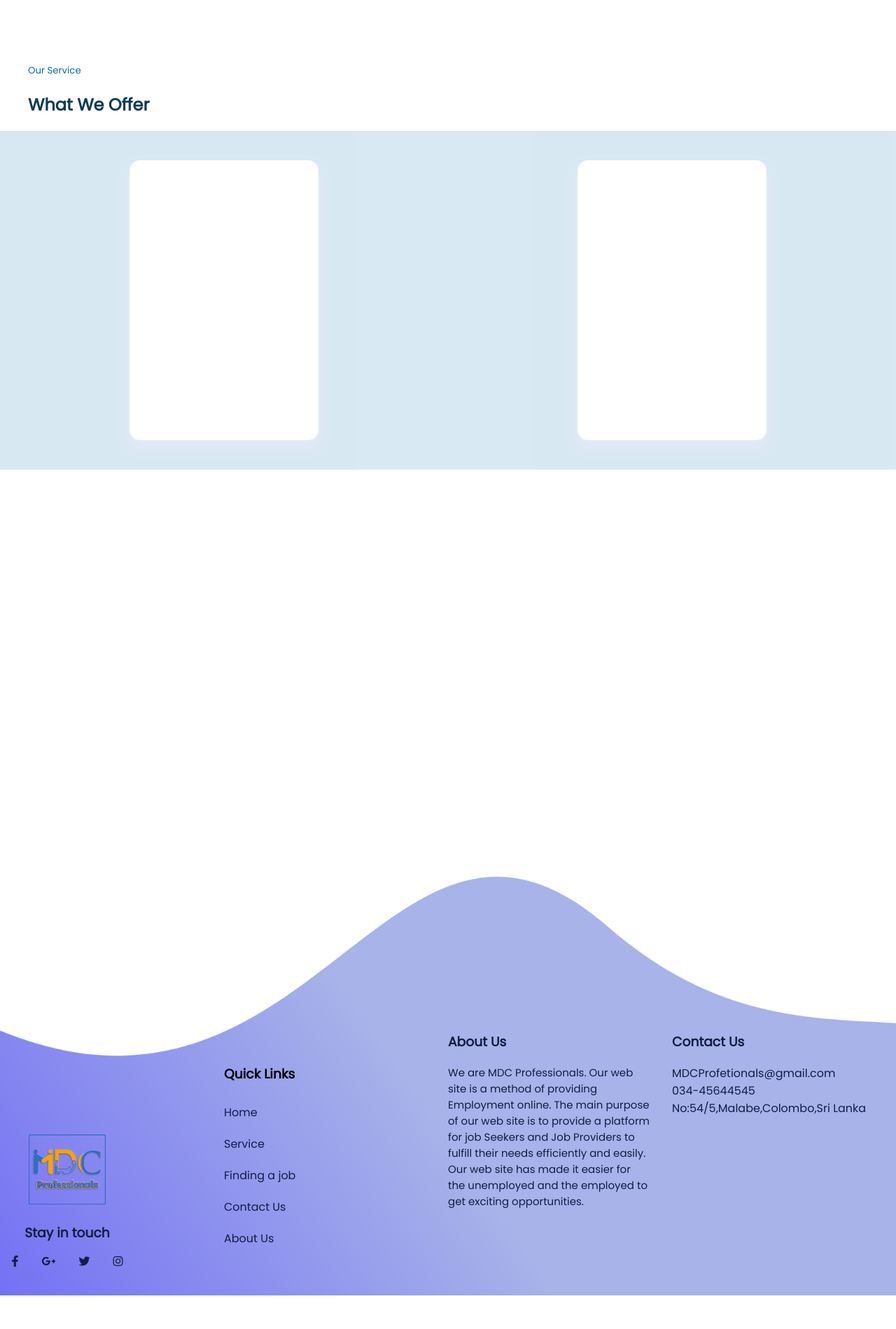
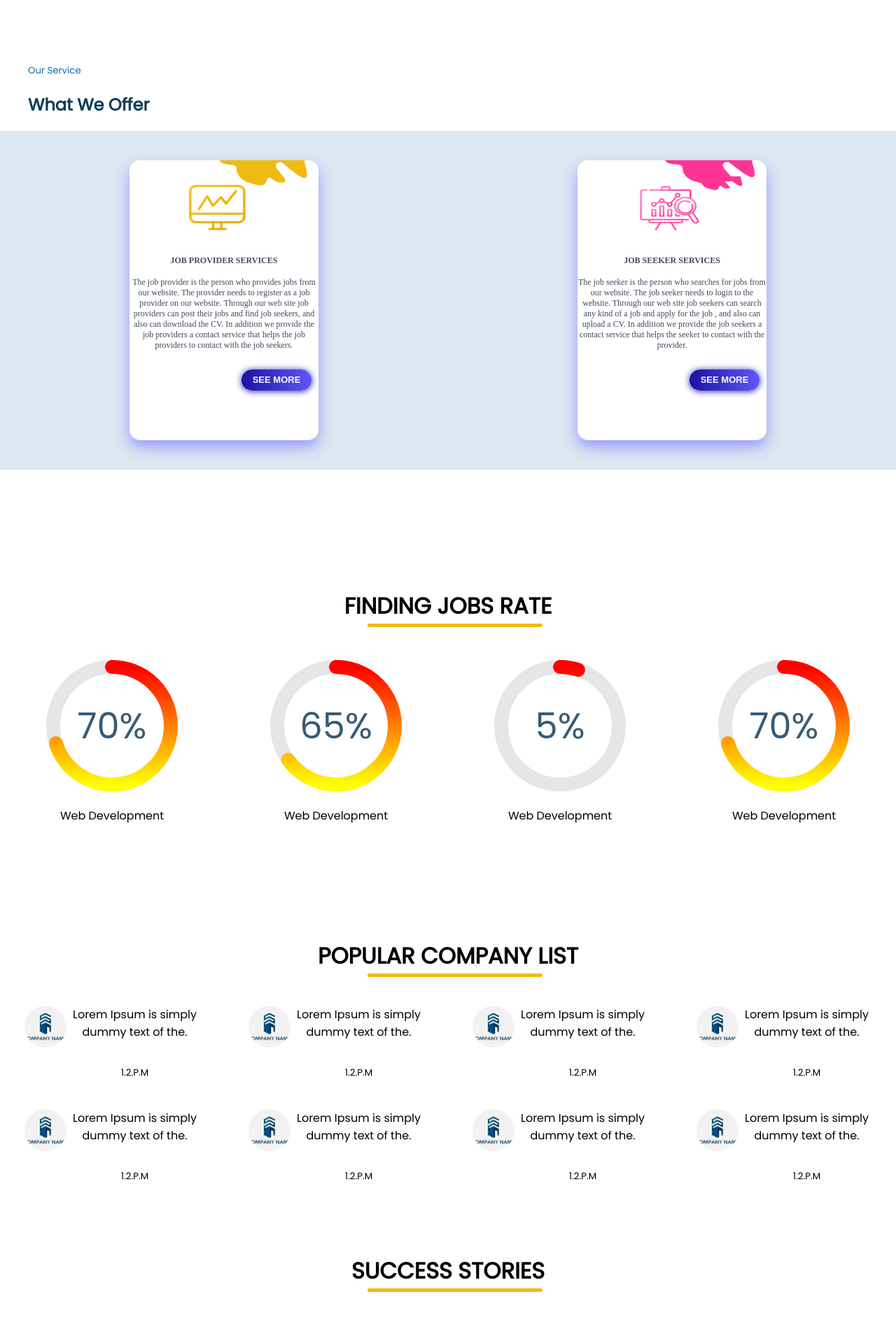
Before and after one commit to MadhushaPrasad/MDC-Professionals, a PHP site: page / in a window 1280 px wide. Shown: the part 1399-3298 px from the top of the page at 70% size. Before the commit the page ends 3250 px from the top, so only its background shows below. Run offline with PHP 8.4, Linux system fonts and the light colour scheme; some libraries are stand-ins or nearby versions.

Commit message:
finished index page, contact page and some of other pages

```diff
--- a/assets/css/index.css
+++ b/assets/css/index.css
@@ -1,3 +1,7 @@
+html {
+    scroll-behavior: smooth;
+}
+
 ::-webkit-scrollbar {
     width: 5px;
     height: 5px;
@@ -24,7 +28,7 @@ main {
     position: absolute;
     top: 50px;
     width: 100%;
-    height: 100%;
+    height: 45%;
     background-color: #ffffff;
 }
 
@@ -110,8 +114,7 @@ main {
     flex-direction: row;
     align-items: center;
     justify-content: space-around;
-    background-color: #046EAB;
-    opacity: 15%;
+    background-color: #DAE9F2;
 }
 
 .card {
@@ -121,6 +124,59 @@ main {
     border-radius: 15px;
     box-shadow: 0 10px 20px rgba(126, 118, 249, 0.702);
     overflow: visible;
+    text-align: center;
+    cursor: pointer;
+}
+
+.card:hover {
+    width: 290px;
+    height: 420px;
+    overflow: hidden;
+    transition: 0.10s all;
+}
+
+.topDiv {
+    position: relative;
+    width: 100%;
+    height: 30%;
+    border-radius: 15px 15px 0 0;
+}
+
+.topDiv {
+    width: 100%;
+    height: 30%;
+    display: flex;
+    justify-content: flex-end;
+    align-items: flex-start;
+}
+
+.topDiv img {
+    width: 185px;
+    height: 100px;
+}
+
+.info {
+    font-size: 12px;
+    font-family: 'Poppins Medium';
+    color: #42495B;
+}
+
+.info button {
+    position: relative;
+    width: 100px;
+    height: 30px;
+    border-radius: 20px;
+    outline: none;
+    border: none;
+    overflow: hidden;
+    font-size: 13px;
+    color: #ffffff;
+    font-weight: bold;
+    box-shadow: 0 1px 10px #1A129F;
+    background: linear-gradient(to left, #6156F9, #1A129F);
+    text-transform: uppercase;
+    left: 75px;
+    top: 15px;
 }
 
 /*Our Service style end*/
--- /dev/null
+++ b/assets/css/jobRate.css
@@ -0,0 +1,29 @@
+/*finding job rate styles*/
+.rateDiv {
+    position: relative;
+    width: 100%;
+    height: 350px;
+    top: 220px;
+    display: flex;
+    flex-direction: column;
+    text-align: center;
+    margin-top: 150px;
+}
+
+.rateDiv span {
+    position: absolute;
+    width: 250px;
+    height: 5px;
+    top: 70px;
+    left: 41%;
+    background-color: rgba(240, 187, 17, 1);
+    border-radius: 600px;
+
+}
+
+.rateCircleList {
+    display: flex;
+    flex-direction: row;
+    justify-content: space-around;
+    margin-top: 25px;
+}
--- /dev/null
+++ b/assets/css/popular-company-list.css
@@ -0,0 +1,41 @@
+/*finding job rate styles*/
+.companyDiv {
+    position: relative;
+    width: 100%;
+    height: 450px;
+    top: 220px;
+    display: flex;
+    flex-direction: column;
+    text-align: center;
+    margin-top: 150px;
+}
+
+.companyDiv span {
+    position: absolute;
+    width: 250px;
+    height: 5px;
+    top: 70px;
+    left: 41%;
+    background-color: rgba(240, 187, 17, 1);
+    border-radius: 600px;
+}
+
+.companyList {
+    display: flex;
+    flex-direction: row;
+    justify-content: space-around;
+    margin-top: 25px;
+}
+
+.comInfoDiv {
+    display: flex;
+    flex-direction: row;
+    width: 250px;
+    justify-content: space-between;
+}
+
+.comNameInfo {
+    display: flex;
+    flex-direction: column;
+    margin-left: 5px;
+}
--- /dev/null
+++ b/assets/css/success-stories.css
@@ -0,0 +1,42 @@
+/*finding job rate styles*/
+.storyDiv {
+    position: relative;
+    width: 100%;
+    height: 450px;
+    top: 220px;
+    display: flex;
+    flex-direction: column;
+    text-align: center;
+}
+
+.storyDiv span {
+    position: absolute;
+    width: 250px;
+    height: 5px;
+    top: 70px;
+    left: 41%;
+    background-color: rgba(240, 187, 17, 1);
+    border-radius: 600px;
+}
+
+.storyDivList {
+    display: flex;
+    flex-direction: row;
+    justify-content: center;
+    margin-top: 50px;
+    margin-bottom: 25px;
+}
+
+.storyInfoDiv {
+    display: flex;
+    flex-direction: row;
+    width: 250px;
+    justify-content: space-between;
+    margin-right: 100px;
+}
+
+.storyInfo {
+    display: flex;
+    flex-direction: column;
+    margin-left: 5px;
+}
--- /dev/null
+++ b/assets/js/circularProgressBar.js
@@ -0,0 +1,143 @@
+var CircularProgressBar = function () {
+    "use strict";
+
+    function e(e, t, n) {
+        return t in e ? Object.defineProperty(e, t, {
+            value: n,
+            enumerable: !0,
+            configurable: !0,
+            writable: !0
+        }) : e[t] = n, e
+    }
+
+    function t(e, t) {
+        var n = Object.keys(e);
+        if (Object.getOwnPropertySymbols) {
+            var r = Object.getOwnPropertySymbols(e);
+            t && (r = r.filter((function (t) {
+                return Object.getOwnPropertyDescriptor(e, t).enumerable
+            }))), n.push.apply(n, r)
+        }
+        return n
+    }
+
+    function n(n) {
+        for (var r = 1; r < arguments.length; r++) {
+            var i = null != arguments[r] ? arguments[r] : {};
+            r % 2 ? t(Object(i), !0).forEach((function (t) {
+                e(n, t, i[t])
+            })) : Object.getOwnPropertyDescriptors ? Object.defineProperties(n, Object.getOwnPropertyDescriptors(i)) : t(Object(i)).forEach((function (e) {
+                Object.defineProperty(n, e, Object.getOwnPropertyDescriptor(i, e))
+            }))
+        }
+        return n
+    }
+
+    var r = {
+        colorCircle: !1,
+        colorSlice: "#00a1ff",
+        end: 264,
+        fontColor: "#365b74",
+        fontSize: "1.6rem",
+        fontWeight: 400,
+        lineargradient: !1,
+        number: !0,
+        opacity: 10,
+        round: !1,
+        size: 200,
+        stroke: 10
+    };
+    return function t(i) {
+        var o = this;
+        !function (e, t) {
+            if (!(e instanceof t)) throw new TypeError("Cannot call a class as a function")
+        }(this, t), e(this, "initial", (function (e) {
+            if ("IntersectionObserver" in window) {
+                var t = new IntersectionObserver((function (e, t) {
+                    e.map((function (e) {
+                        e.isIntersecting && e.intersectionRatio > .75 && (o.createSvg(e.target), t.unobserve(e.target))
+                    }))
+                }), {root: null, rootMargin: "0px", threshold: 1});
+                e.map((function (e) {
+                    t.observe(e)
+                }))
+            } else e.map((function (e) {
+                o.createSvg(e)
+            }))
+        })), e(this, "hex2rgb", (function (e) {
+            var t = arguments.length > 1 && void 0 !== arguments[1] ? arguments[1] : 10,
+                n = "string" == typeof e ? parseInt(e.replace("#", ""), 16) : e;
+            return "rgba(".concat(n >> 16, ", ").concat((65280 & n) >> 8, ", ").concat(255 & n, ", ").concat(t / 100, ")")
+        })), e(this, "progressBar", (function (e, t, r) {
+            var i = r.index, c = r.number, a = r.stroke, s = r.round, l = r.lineargradient, u = r.colorSlice,
+                d = r.colorCircle, p = r.opacity, f = r.size;
+            c && e.insertBefore(o.percentElement(r), e.firstElementChild);
+            var g = document.querySelector(".".concat(o.pieName, "-circle-").concat(i)), h = {
+                fill: "none",
+                transform: "rotate(-90, 50, 50)",
+                "stroke-width": a,
+                "stroke-linecap": s ? "round" : ""
+            };
+            o.setAttr(g, h, !1), o.animationTo(n(n({}, r), {}, {element: g}), !0), g.setAttribute("stroke", l ? "url(#linear-".concat(i, ")") : u);
+            var m = d ? "" : "border-radius:50%;box-shadow:inset 0px 0px ".concat(a, "px ").concat(a, "px ").concat(o.hex2rgb(u, p));
+            t.setAttribute("style", "width:".concat(f, "px;height:").concat(f, "px;position:relative;").concat(m))
+        })), e(this, "animationTo", (function (e) {
+            var t = arguments.length > 1 && void 0 !== arguments[1] && arguments[1], i = Math.round(e.percent),
+                c = document.querySelector(".".concat(o.pieName, "-circle-").concat(e.index));
+            if (c) {
+                var a = JSON.parse(c.getAttribute("data-angel")), s = t ? e : n(n({}, r), e),
+                    l = document.querySelector(".".concat(o.pieName, "-percent-").concat(e.index));
+                if (!(i > 100 || i < 0 || a === i)) {
+                    var u, d = t ? 0 : a, p = function e() {
+                        a >= s.percent ? d-- : d++, u = requestAnimationFrame(e), c.setAttribute("stroke-dasharray", 2.64 * d + ", 20000"), l && s.number && (l.textContent = "".concat(d, "%")), d === i && (c.setAttribute("data-angel", d), cancelAnimationFrame(u))
+                    };
+                    requestAnimationFrame(p)
+                }
+            }
+        })), e(this, "percentElement", (function (e) {
+            var t = e.index, n = e.fontSize, r = e.fontWeight, i = e.fontColor,
+                c = document.createElementNS(o.svg, "text"), a = {
+                    class: "".concat(o.pieName, "-percent-").concat(t),
+                    x: "50%",
+                    y: "50%",
+                    "font-size": n,
+                    "font-weight": r,
+                    fill: i,
+                    "text-anchor": "middle",
+                    "dominant-baseline": "central"
+                };
+            return o.setAttr(c, a, !1), c
+        })), e(this, "createSvg", (function (e) {
+            var t = JSON.parse(e.getAttribute("data-pie")), i = e.getAttribute("data-index"),
+                c = n(n(n({}, r), t), {}, {index: i}), a = document.createElementNS(o.svg, "svg"),
+                s = {width: c.size, height: c.size, viewBox: "0 0 100 100"};
+            o.setAttr(a, s, !1), c.colorCircle && a.appendChild(o.circleSvg(c, "bottom")), c.lineargradient && a.appendChild(o.gradient(c)), a.appendChild(o.circleSvg(c, "top", !0)), e.appendChild(a), o.progressBar(a, e, c)
+        })), e(this, "gradient", (function (e) {
+            var t = e.index, n = e.lineargradient, r = document.createElementNS(o.svg, "defs"),
+                i = document.createElementNS(o.svg, "linearGradient");
+            i.id = "linear-".concat(t);
+            var c = [].slice.call(n);
+            r.appendChild(i);
+            var a = 0;
+            return c.map((function (e) {
+                var t = document.createElementNS(o.svg, "stop"),
+                    n = {offset: "".concat(a, "%"), "stop-color": "".concat(e)};
+                o.setAttr(t, n, !1), i.appendChild(t), a += 100 / (c.length - 1)
+            })), r
+        })), e(this, "circleSvg", (function (e, t) {
+            var r = e.index, i = e.colorCircle, c = e.stroke,
+                a = arguments.length > 2 && void 0 !== arguments[2] && arguments[2],
+                s = document.createElementNS(o.svg, "circle"), l = {fill: "none", stroke: i, "stroke-width": c},
+                u = "top" === t ? {class: "".concat(o.pieName, "-circle-").concat(r)} : l,
+                d = n({cx: 50, cy: 50, r: 42, "shape-rendering": "geometricPrecision", "data-angle": a ? 0 : ""}, u);
+            return o.setAttr(s, d, !1), s
+        })), e(this, "setAttr", (function (e, t) {
+            var n = arguments.length > 2 && void 0 !== arguments[2] && arguments[2];
+            for (var r in t) n ? e.setAttributeNS(null, r, t[r]) : e.setAttribute(r, t[r])
+        })), this.pieName = i, this.svg = "http://www.w3.org/2000/svg";
+        var c = document.querySelectorAll(".".concat(i)), a = [].slice.call(c);
+        a.map((function (e, t) {
+            e.setAttribute("data-index", t + 1)
+        })), this.initial(a)
+    }
+}();
--- /dev/null
+++ b/includes/jobRate.php
@@ -0,0 +1,87 @@
+<!--    finding job rate start-->
+<div class="rateDiv">
+    <h1>FINDING JOBS RATE</h1>
+    <span></span>
+    <div class="rateCircleList">
+        <div>
+            <div
+                    class="pie"
+                    data-pie='{ "lineargradient": ["yellow","#ff0000"], "round": true, "percent": 70, "colorSlice": "#4CAF50",
+         "colorCircle": "#e6e6e6" }'
+            ></div>
+            <p>Web Development</p>
+        </div>
+        <div>
+            <div
+                    class="pie"
+                    data-pie='{ "lineargradient": ["yellow","#ff0000"], "round": true, "percent": 70, "colorSlice": "#4CAF50",
+         "colorCircle": "#e6e6e6" }'
+            ></div>
+            <p>Web Development</p>
+        </div>
+        <div>
+            <div
+                    class="pie"
+                    data-pie='{ "lineargradient": ["yellow","#ff0000"], "round": true, "percent": 70, "colorSlice": "#4CAF50",
+         "colorCircle": "#e6e6e6" }'
+            ></div>
+            <p>Web Development</p>
+        </div>
+
+        <div>
+            <div
+                    class="pie"
+                    data-pie='{ "lineargradient": ["yellow","#ff0000"], "round": true, "percent": 70, "colorSlice": "#4CAF50",
+         "colorCircle": "#e6e6e6" }'
+            ></div>
+            <p>Web Development</p>
+        </div>
+    </div>
+</div>
+<!--    finding job rate end-->
+
+<script type="text/javascript">
+    if (!('IntersectionObserver' in window)) {
+        var script = document.createElement('script');
+        // script.src =
+        //   'https://polyfill.io/v3/polyfill.min.js?features=IntersectionObserver';
+        // document.getElementsByTagName('head')[0].appendChild(script);
+    }
+</script>
+<script>
+    window.addEventListener('DOMContentLoaded', () => {
+        const circle = new CircularProgressBar('pie');
+
+        setInterval(() => {
+            const options = {
+                index: 1,
+                percent: Math.floor(70),
+            };
+            circle.animationTo(options);
+        });
+
+        setInterval(() => {
+            const options = {
+                index: 2,
+                percent: Math.floor(65),
+            };
+            circle.animationTo(options);
+        });
+
+        setInterval(() => {
+            const options = {
+                index: 3,
+                percent: Math.floor(5),
+            };
+            circle.animationTo(options);
+        });
+
+        setInterval(() => {
+            const options = {
+                index: 4,
+                percent: Math.floor(Math.random() * 100 + 1),
+            };
+            circle.animationTo(options);
+        }, 2000);
+    });
+</script>
--- /dev/null
+++ b/includes/popular-company-list.php
@@ -0,0 +1,106 @@
+<!--    finding job rate start-->
+<div class="companyDiv">
+    <h1>POPULAR COMPANY LIST</h1>
+    <span></span>
+    <div class="companyList">
+        <div class="comInfoDiv">
+            <img src="/MDC-Professionals/assets/images/company-icon.png" alt="company" width="60" height="60">
+            <div class="comNameInfo">
+                <p style="margin-top: 0;">Lorem Ipsum
+                    is simply dummy
+                    text of the.</p>
+                <p>
+                    <small>1.2.P.M</small>
+                </p>
+            </div>
+        </div>
+
+        <div class="comInfoDiv">
+            <img src="/MDC-Professionals/assets/images/company-icon.png" alt="company" width="60" height="60">
+            <div class="comNameInfo">
+                <p style="margin-top: 0;">Lorem Ipsum
+                    is simply dummy
+                    text of the.</p>
+                <p>
+                    <small>1.2.P.M</small>
+                </p>
+            </div>
+        </div>
+
+        <div class="comInfoDiv">
+            <img src="/MDC-Professionals/assets/images/company-icon.png" alt="company" width="60" height="60">
+            <div class="comNameInfo">
+                <p style="margin-top: 0;">Lorem Ipsum
+                    is simply dummy
+                    text of the.</p>
+                <p>
+                    <small>1.2.P.M</small>
+                </p>
+            </div>
+        </div>
+
+        <div class="comInfoDiv">
+            <img src="/MDC-Professionals/assets/images/company-icon.png" alt="company" width="60" height="60">
+            <div class="comNameInfo">
+                <p style="margin-top: 0;">Lorem Ipsum
+                    is simply dummy
+                    text of the.</p>
+                <p>
+                    <small>1.2.P.M</small>
+                </p>
+            </div>
+        </div>
+    </div>
+
+    <div class="companyList">
+        <div class="comInfoDiv">
+            <img src="/MDC-Professionals/assets/images/company-icon.png" alt="company" width="60" height="60">
+            <div class="comNameInfo">
+                <p style="margin-top: 0;">Lorem Ipsum
+                    is simply dummy
+                    text of the.</p>
+                <p>
+                    <small>1.2.P.M</small>
+                </p>
+            </div>
+        </div>
+
+        <div class="comInfoDiv">
+            <img src="/MDC-Professionals/assets/images/company-icon.png" alt="company" width="60" height="60">
+            <div class="comNameInfo">
+                <p style="margin-top: 0;">Lorem Ipsum
+                    is simply dummy
+                    text of the.</p>
+                <p>
+                    <small>1.2.P.M</small>
+                </p>
+            </div>
+        </div>
+
+        <div class="comInfoDiv">
+            <img src="/MDC-Professionals/assets/images/company-icon.png" alt="company" width="60" height="60">
+            <div class="comNameInfo">
+                <p style="margin-top: 0;">Lorem Ipsum
+                    is simply dummy
+                    text of the.</p>
+                <p>
+                    <small>1.2.P.M</small>
+                </p>
+            </div>
+        </div>
+
+        <div class="comInfoDiv">
+            <img src="/MDC-Professionals/assets/images/company-icon.png" alt="company" width="60" height="60">
+            <div class="comNameInfo">
+                <p style="margin-top: 0;">Lorem Ipsum
+                    is simply dummy
+                    text of the.</p>
+                <p>
+                    <small>1.2.P.M</small>
+                </p>
+            </div>
+        </div>
+    </div>
+
+</div>
+<!--    finding job rate end-->
--- /dev/null
+++ b/includes/success-stories.php
@@ -0,0 +1,47 @@
+<!--    finding job rate start-->
+<div class="storyDiv">
+    <h1>SUCCESS STORIES</h1>
+    <span></span>
+    <div class="storyDivList">
+        <div class="storyInfoDiv">
+            <img src="/MDC-Professionals/assets/images/company-icon.png" alt="company" width="60" height="60">
+            <div class="storyInfo">
+                <p style="margin-top: 0;">Madhusha Silva <br>
+                    Senior software Engineer
+                    No of positive feedbacks - 67</p>
+            </div>
+        </div>
+
+        <div class="comInfoDiv">
+            <img src="/MDC-Professionals/assets/images/company-icon.png" alt="company" width="60" height="60">
+            <div class="storyInfo">
+                <p style="margin-top: 0;">Dimuth Perera <br>
+                    Web Designer <br>
+                    No of positive feedbacks - 53</p>
+            </div>
+        </div>
+
+    </div>
+
+    <div class="storyDivList">
+        <div class="storyInfoDiv">
+            <img src="/MDC-Professionals/assets/images/company-icon.png" alt="company" width="60" height="60">
+            <div class="storyInfo">
+                <p style="margin-top: 0;"> Nilmini Karunarathna <br>
+                    Fashion Designer
+                    No of positive feedbacks - 56</p>
+            </div>
+        </div>
+
+        <div class="comInfoDiv">
+            <img src="/MDC-Professionals/assets/images/company-icon.png" alt="company" width="60" height="60">
+            <div class="storyInfo">
+                <p style="margin-top: 0;">Udeeptha Ishani <br>
+                    Web Developer <br>
+                    No of positive feedbacks - 60</p>
+            </div>
+        </div>
+
+    </div>
+</div>
+<!--    finding job rate end-->
--- a/index.php
+++ b/index.php
@@ -14,6 +14,9 @@
     <link rel="stylesheet" href="assets/css/header.css">
     <link rel="stylesheet" href="assets/css/header-image.css">
     <link rel="stylesheet" href="assets/css/searchCategory.css">
+    <link rel="stylesheet" href="assets/css/jobRate.css">
+    <link rel="stylesheet" href="assets/css/popular-company-list.css">
+    <link rel="stylesheet" href="assets/css/success-stories.css">
     <link rel="stylesheet" href="assets/css/footer.css">
     <title>MDC | Home Page</title>
 </head>
@@ -72,12 +75,54 @@ include 'includes/common/header.php';
             <h2>What We Offer</h2>
         </div>
         <div class="serviceCardList">
-            <div class="card"></div>
-            <div class="card"></div>
+            <div class="card">
+                <div class="topDiv">
+                    <img src="assets/images/job_provider_large.png" alt="img">
+                </div>
+                <div class="info">
+                    <h4><b>JOB PROVIDER SERVICES</b></h4>
+                    <p>The job provider is the person who provides jobs from our website. The provider needs to register
+                        as a job provider on our website. Through our web site job providers can post their jobs and
+                        find job seekers, and also can download the CV. In addition we provide the job providers a
+                        contact service that helps the job providers to contact with the job seekers. </p>
+                    <button>see more</button>
+                </div>
+            </div>
+            <div class="card">
+                <div class="topDiv">
+                    <img src="assets/images/job_SeekerLarge.png" alt="img">
+                </div>
+                <div class="info">
+                    <h4><b>JOB SEEKER SERVICES</b></h4>
+                    <p>The job seeker is the person who searches for jobs from our website. The job seeker needs to
+                        login to the website. Through our web site job seekers can search any kind of a job and apply
+                        for the job , and also can upload a CV. In addition we provide the job seekers a contact service
+                        that helps the seeker to contact with the provider.</p>
+                    <button>see more</button>
+                </div>
+            </div>
         </div>
     </div>
 
     <!--    biography div start-->
+
+    <!--    finding job rate start-->
+    <?php
+    include 'includes/jobRate.php';
+    ?>
+    <!--    finding job rate end-->
+
+    <!--    POPULAR COMPANY LIST START-->
+    <?php
+    include 'includes/popular-company-list.php';
+    ?>
+    <!--    POPULAR COMPANY LIST END-->
+
+    <!--    SUCCESS STORIES LIST START-->
+    <?php
+    include 'includes/success-stories.php';
+    ?>
+    <!--    SUCCESS STORIES LIST END-->
 
     <!--    footer start-->
     <?php
@@ -87,5 +132,6 @@ include 'includes/common/header.php';
 </main>
 
 <script src="assets/js/collapseButton.js"></script>
+<script src="assets/js/circularProgressBar.js"></script>
 </body>
 </html>
```
Also changed, not shown: assets/css/contact-us.css (+7 -2 lines), pages/conatct-us.php (+10 -7 lines), assets/images/company-icon.png (added).
